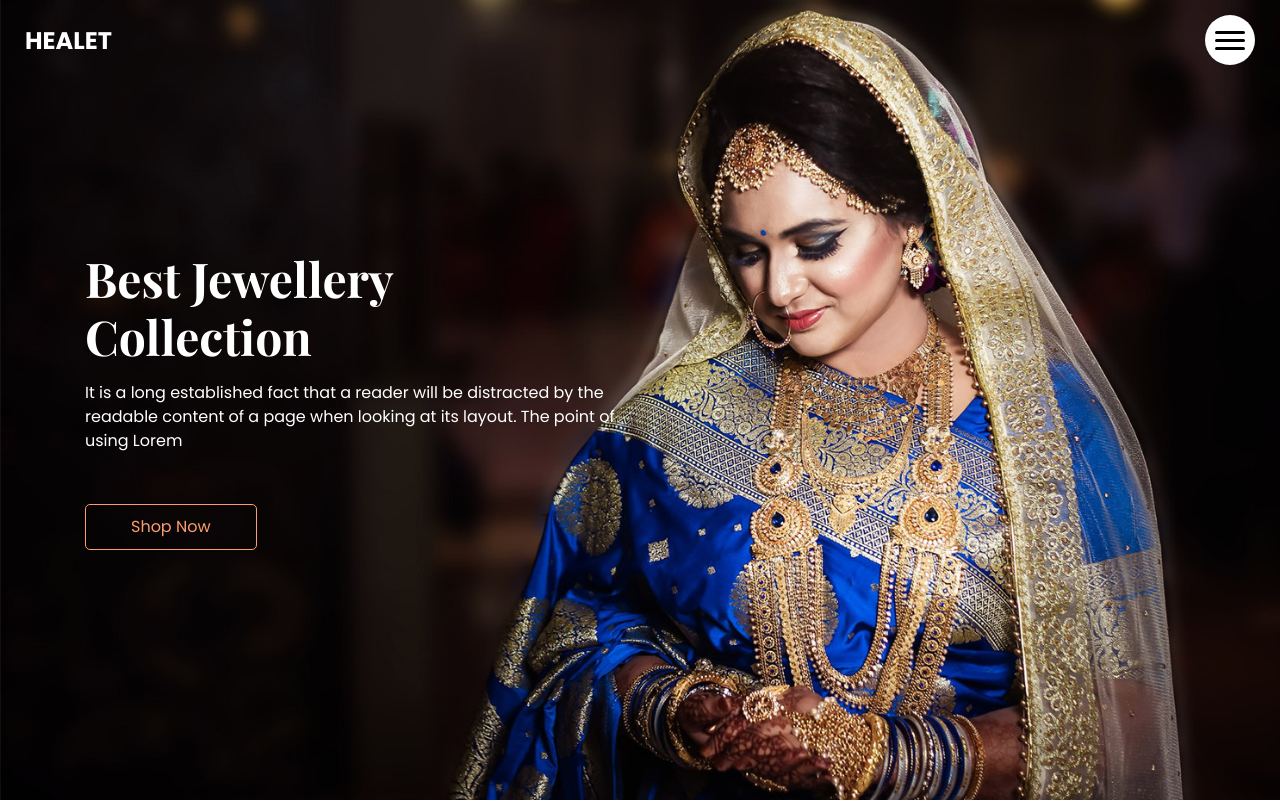
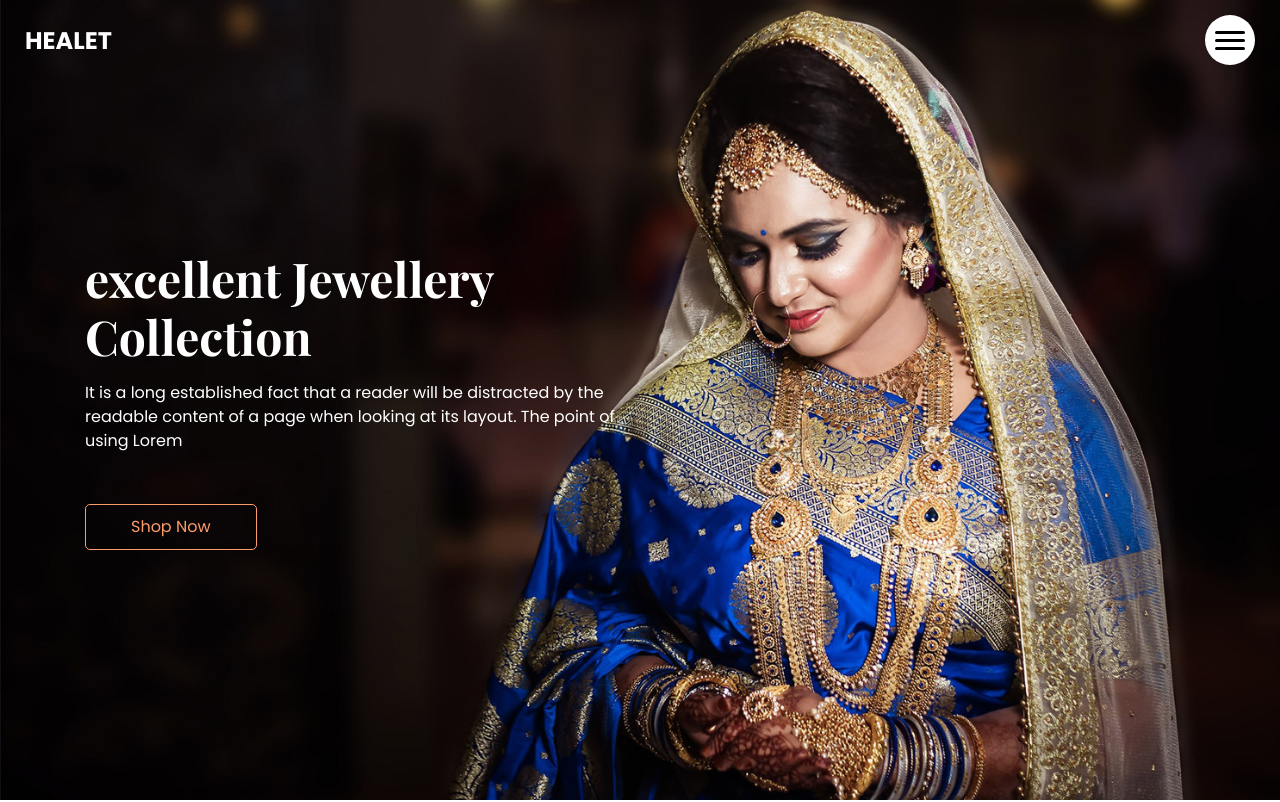
Before and after one commit to manjumunch/jewelshop, a plain HTML site: page index.html in a window 1280 px wide. Shown: the top 802 px of the page. Drawn offline with nearby package versions, Linux system fonts and the light colour scheme.

Commit message:
Update index.html

```diff
--- a/index.html
+++ b/index.html
@@ -71,7 +71,7 @@
       <div class="col-md-9 col-lg-8">
         <div class="detail-box">
           <h1>
-            Best Jewellery
+            excellent Jewellery
             <br> Collection
           </h1>
           <p>
```
